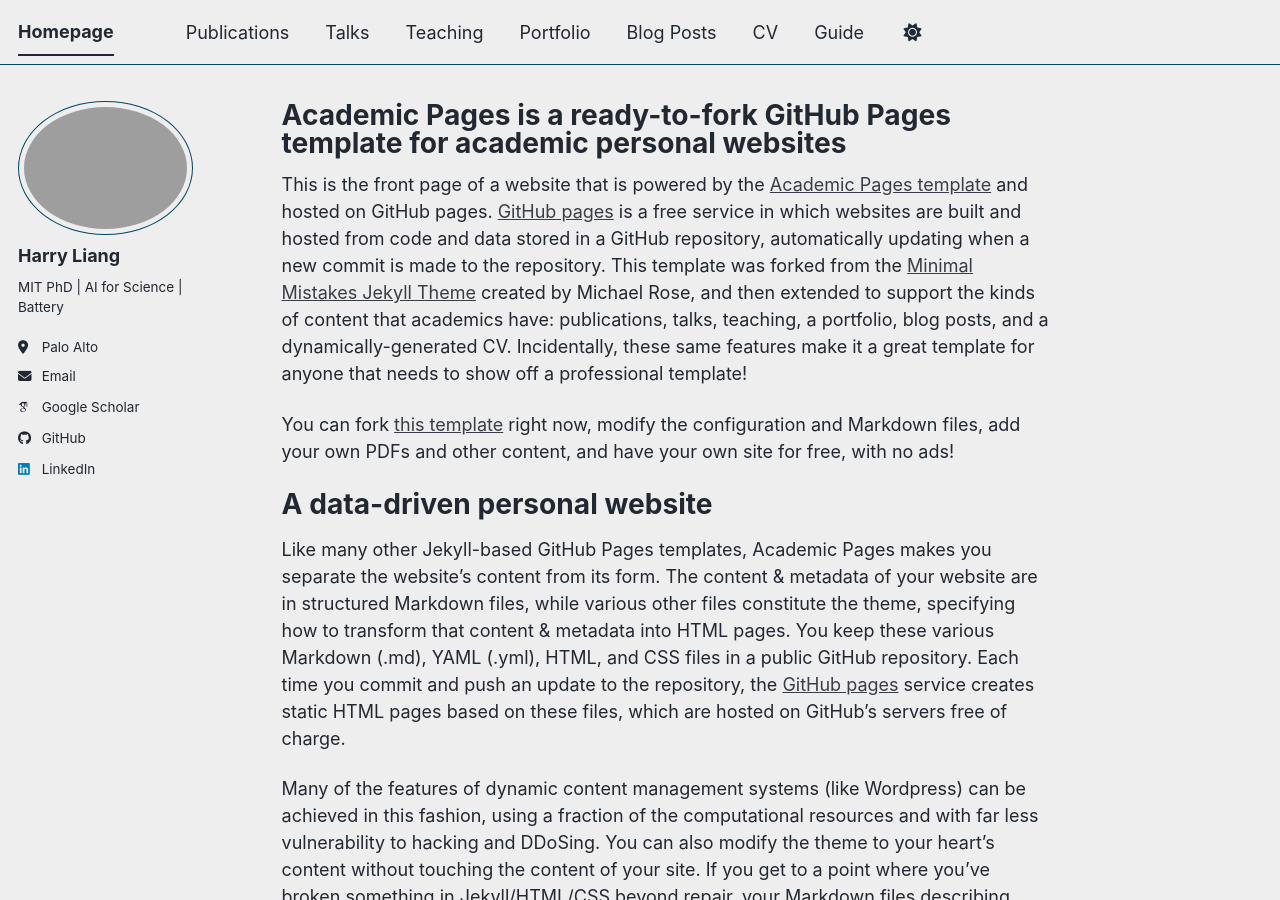
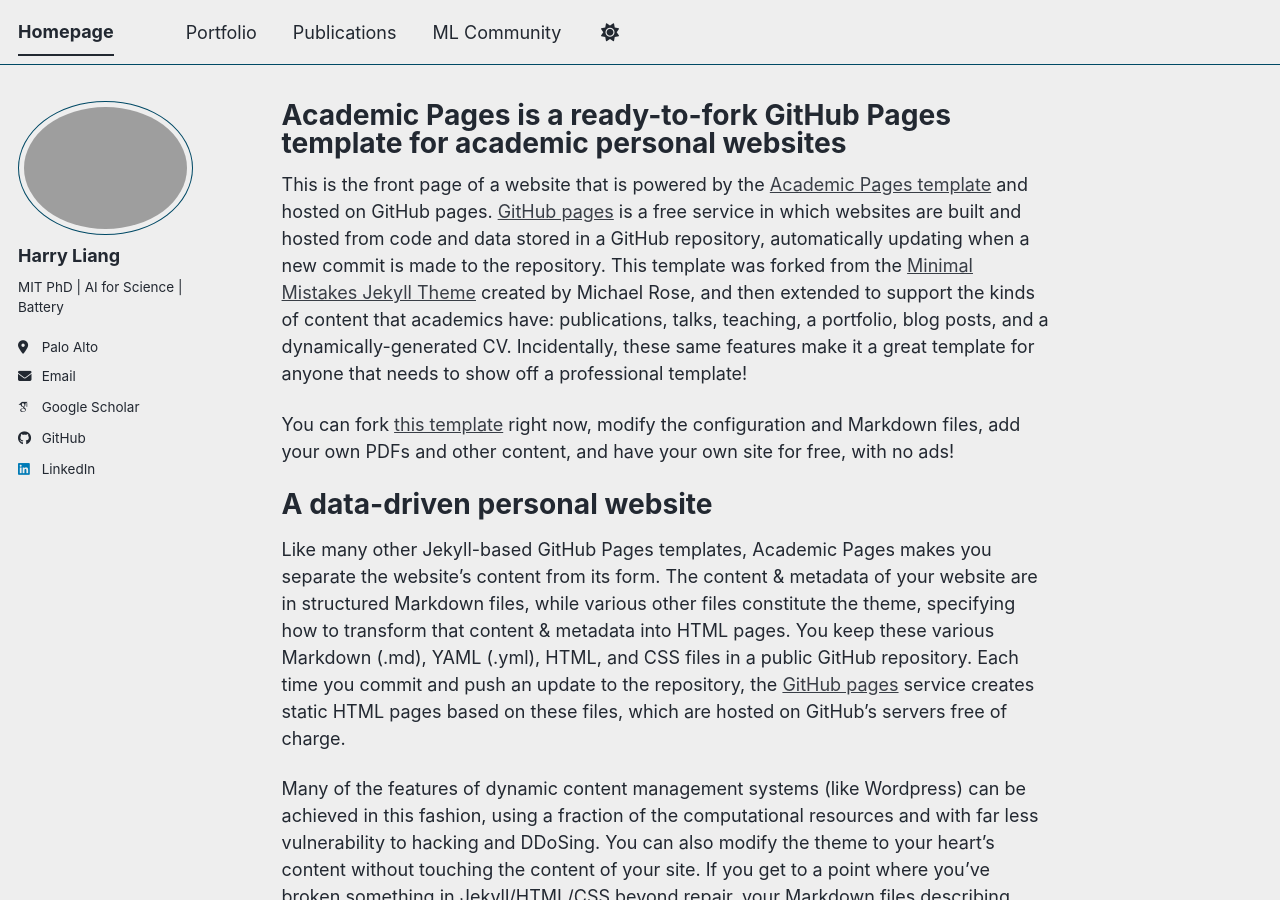
Before and after one commit to HarryQL/HarryQL.github.io, a Jekyll site: the page built from _pages/about.md, in a window 1280 px wide and 900 px high. Built offline with Jekyll 4.4.1, drawn with Linux system fonts in a browser that asks for light colours; some web fonts are replaced; a script bundle is joined from its source files by our own code; library files that are not in the unit come from our copies.

Commit message:
Update navigation.yml

```diff
--- a/_data/navigation.yml
+++ b/_data/navigation.yml
@@ -8,26 +8,11 @@
 #      Markdown formatted page while the second is generated using JSON.
 
 main:
+  - title: "Portfolio"
+    url: /portfolio/
+
   - title: "Publications"
     url: /publications/
 
-  - title: "Talks"
-    url: /talks/
-
-  - title: "Teaching"
-    url: /teaching/
-
-  - title: "Portfolio"
-    url: /portfolio/
-
-  - title: "Blog Posts"
-    url: /year-archive/
-
-  - title: "CV"
-    url: /cv/
-
-  # - title: "CV"
-  #   url: /cv-json/
-
-  - title: "Guide"
-    url: /markdown/
+  - title: "ML Community"
+    url: /mlcommunity/
```
